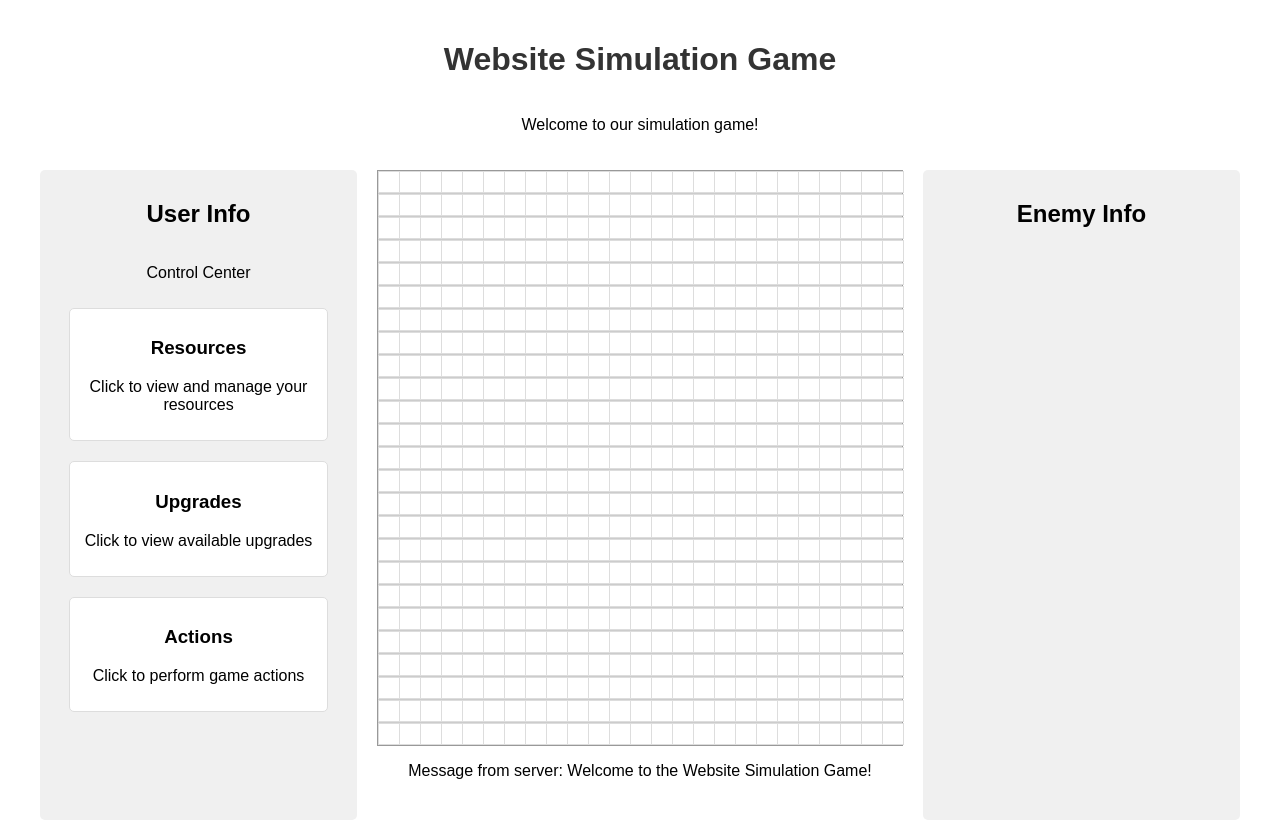
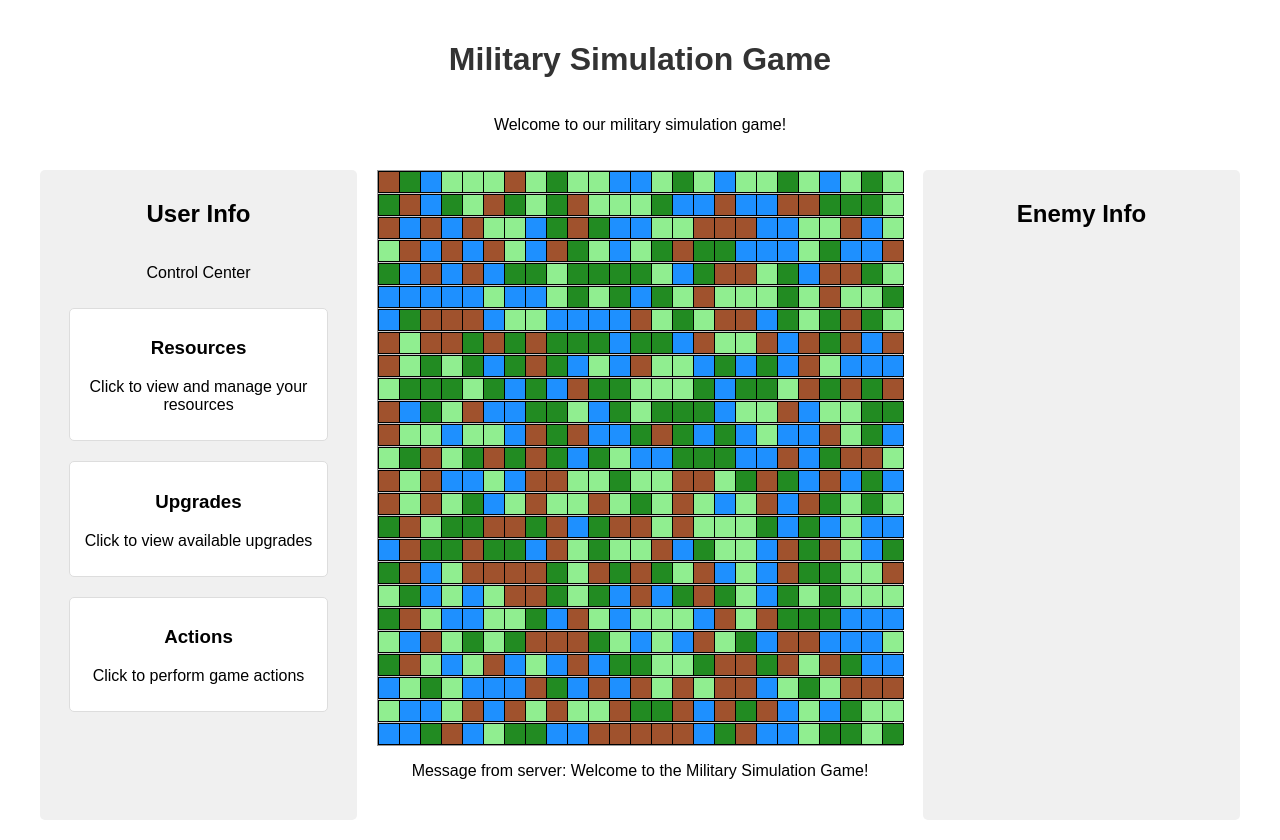
Before and after one commit to wallyatkins/cofm-python-web-app, a FastAPI app: page / in a window 1280 px wide. Run offline with FastAPI, Linux system fonts and the light colour scheme.

Commit message:
feat: Add randomly generated terrain to military simulation game

```diff
--- a/main.py
+++ b/main.py
@@ -1,15 +1,22 @@
 from fastapi import FastAPI, Request
 from fastapi.templating import Jinja2Templates
 from fastapi.responses import HTMLResponse
+import random
 
 app = FastAPI()
 templates = Jinja2Templates(directory="templates")
 
+def generate_terrain(size):
+    terrain_types = ['plains', 'forest', 'mountain', 'water']
+    return [[random.choice(terrain_types) for _ in range(size)] for _ in range(size)]
+
 @app.get("/", response_class=HTMLResponse)
 async def root(request: Request):
+    map_size = 25
     game_data = {
-        "message": "Welcome to the Website Simulation Game!",
-        "map_size": 25,  # 25x25 grid
+        "message": "Welcome to the Military Simulation Game!",
+        "map_size": map_size,
+        "terrain": generate_terrain(map_size),
     }
     return templates.TemplateResponse("index.html", {"request": request, **game_data})
 
--- a/templates/index.html
+++ b/templates/index.html
@@ -60,14 +60,17 @@
         .map-cell {
             width: 20px;
             height: 20px;
-            background-color: #fff;
-            border: 1px solid #ddd;
+            border: 1px solid #000;
         }
+        .plains { background-color: #90EE90; }
+        .forest { background-color: #228B22; }
+        .mountain { background-color: #A0522D; }
+        .water { background-color: #1E90FF; }
     </style>
 </head>
 <body>
-    <h1>Website Simulation Game</h1>
-    <p>Welcome to our simulation game!</p>
+    <h1>Military Simulation Game</h1>
+    <p>Welcome to our military simulation game!</p>
     <div class="game-container">
         <div class="info-column">
             <h2>User Info</h2>
@@ -87,8 +90,10 @@
         </div>
         <div>
             <div id="game-map">
-                {% for _ in range(map_size * map_size) %}
-                    <div class="map-cell"></div>
+                {% for row in terrain %}
+                    {% for cell in row %}
+                        <div class="map-cell {{ cell }}"></div>
+                    {% endfor %}
                 {% endfor %}
             </div>
             <p>Message from server: {{ message }}</p>
```
